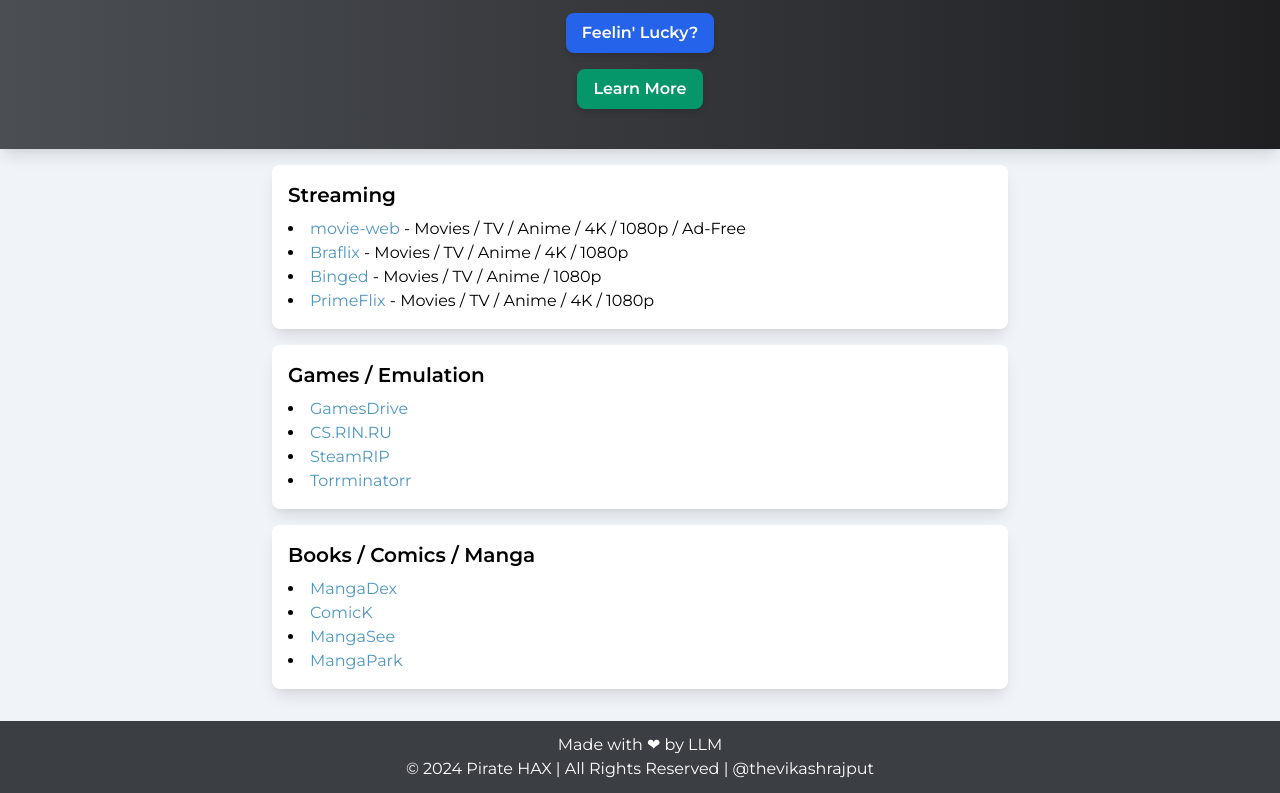
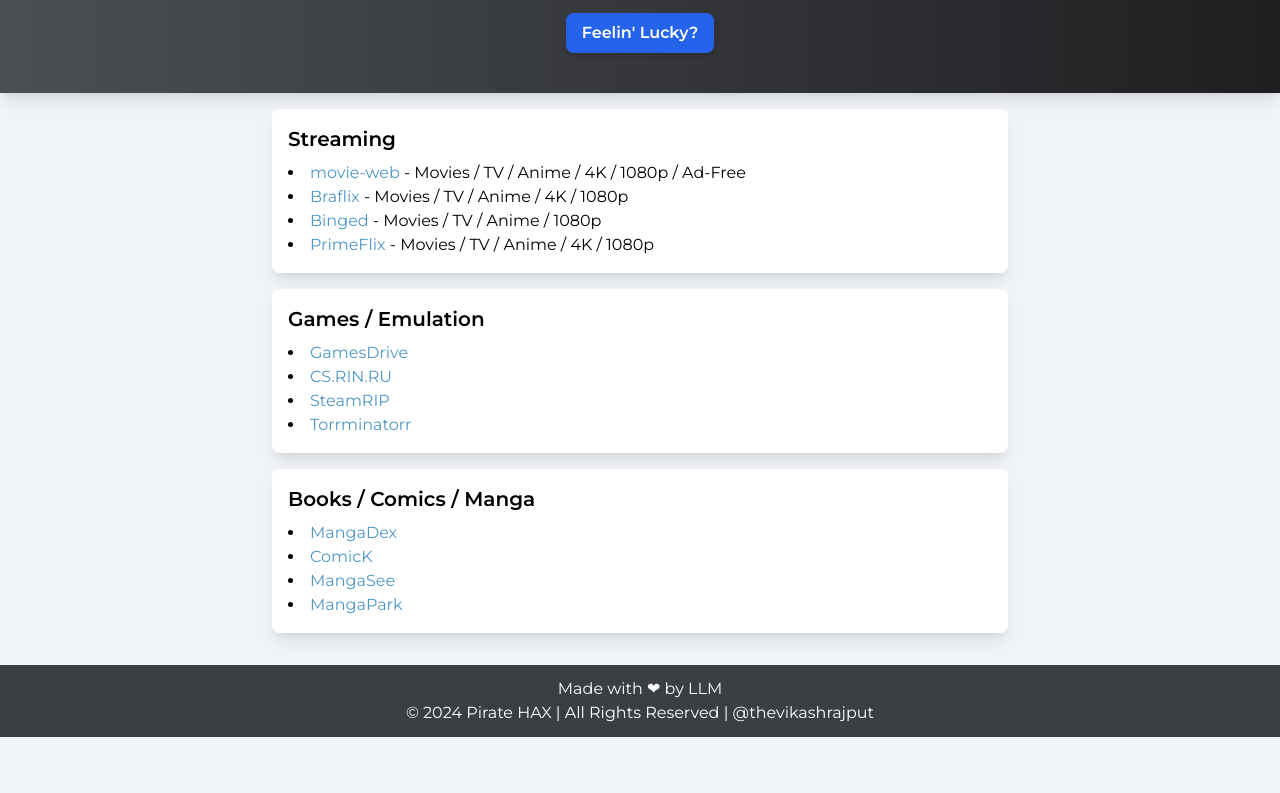
Before and after one commit to thevikashrajput/pirate-hax, a plain HTML site: page index.html in a window 1280 px wide. Shown: the part 139-932 px from the top of the page. After the commit the page ends 876 px from the top, so only its background shows below. Drawn offline with nearby package versions, Linux system fonts and the light colour scheme.

Commit message:
Update index.html

```diff
--- a/index.html
+++ b/index.html
@@ -74,10 +74,10 @@
     </a>
 
     <!-- New Button with a link -->
-    <a href="vivek/index.html" id="learn-more"
+<!--     <a href="vivek/index.html" id="learn-more"
       class="bg-green-600 hover:bg-green-700 text-white font-semibold py-2 px-4 rounded-lg shadow-md transition duration-300">
       Learn More
-    </a>
+    </a> -->
   </div>
 </header>
 
```
